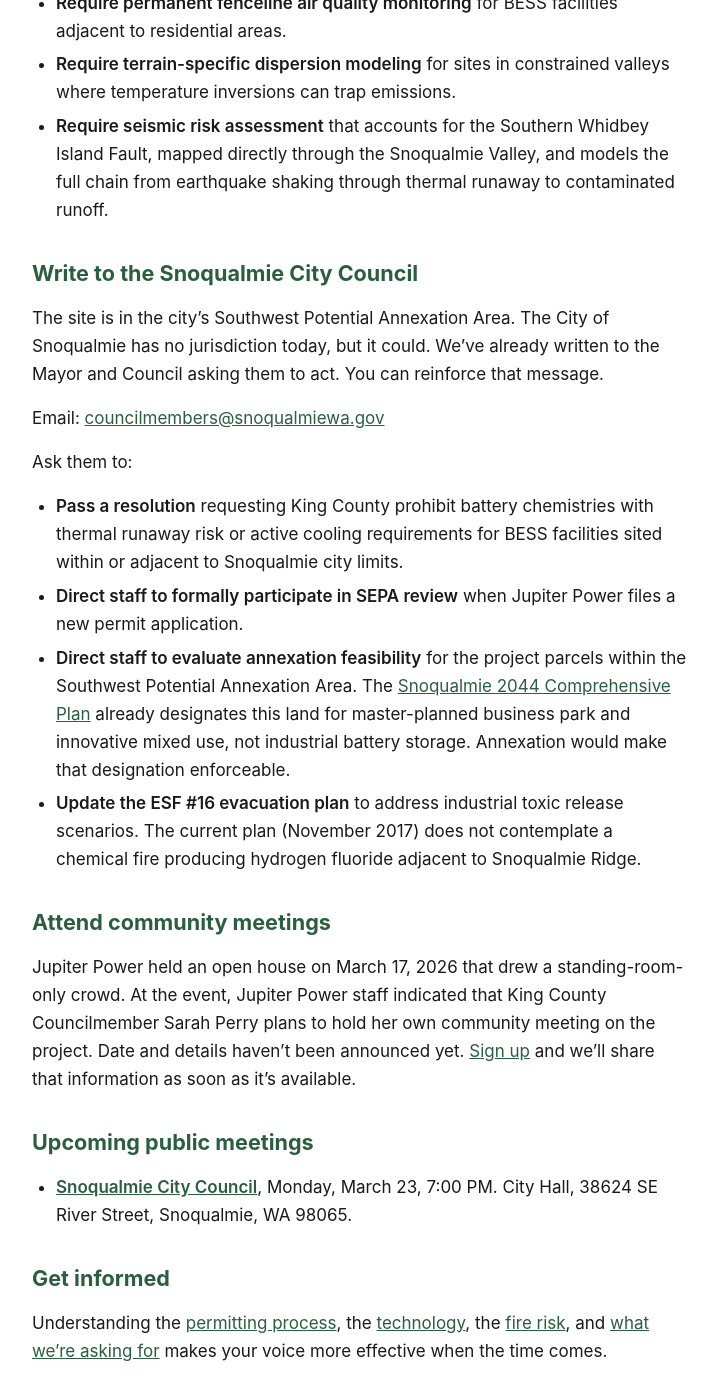
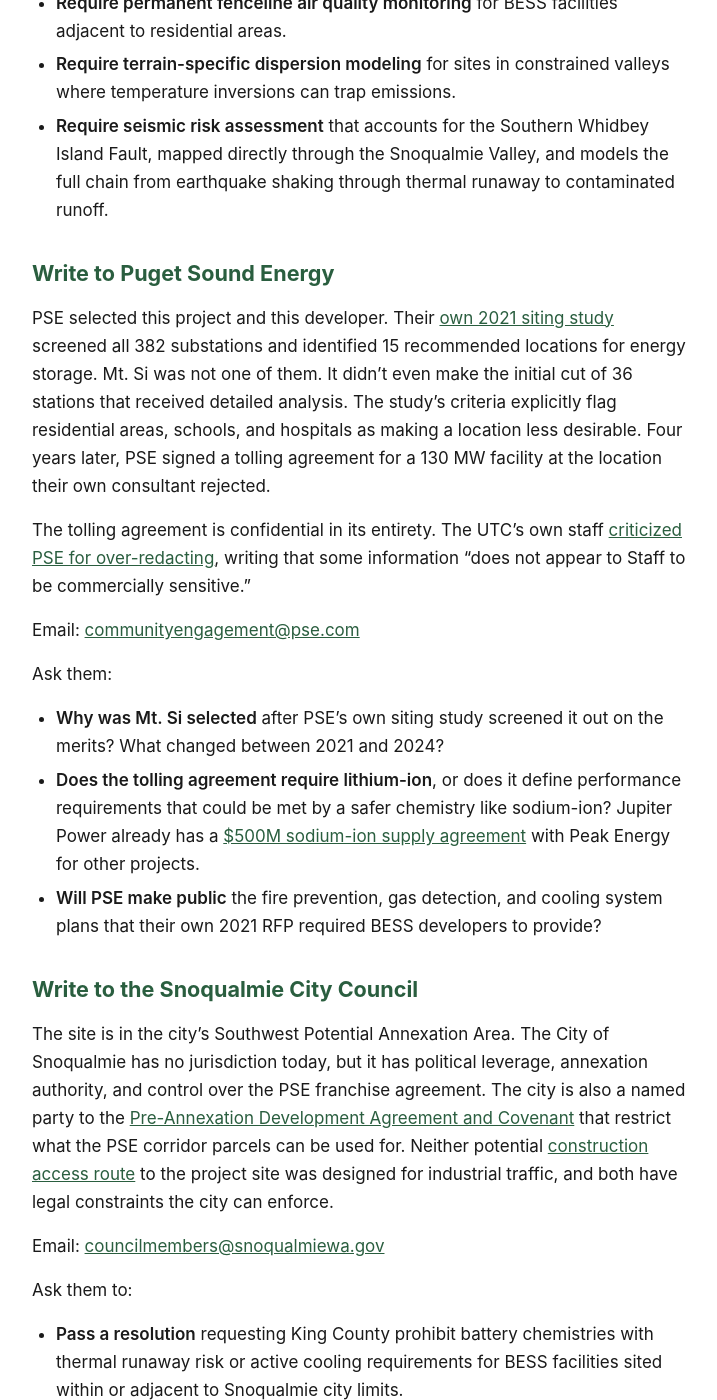
Before and after one commit to calef/cascadia-ridge-bess, a Jekyll site: the page built from _pages/take-action.md, in a window 1280 px wide and 1400 px high, scrolled down 933 px. Shown: the whole window, without its empty margins (280-997 px from the left). Built offline with Jekyll 4.4.1, drawn with Linux system fonts in a browser that asks for light colours; some of the changed text lies outside the part shown.

Commit message:
Deploy site 2026-03-29-140351

```diff
--- a/_pages/take-action.md
+++ b/_pages/take-action.md
@@ -22,33 +22,54 @@ Ask them to amend Ordinance 19824 to:
 - **Require terrain-specific dispersion modeling** for sites in constrained valleys where temperature inversions can trap emissions.
 - **Require seismic risk assessment** that accounts for the Southern Whidbey Island Fault, mapped directly through the Snoqualmie Valley, and models the full chain from earthquake shaking through thermal runaway to contaminated runoff.
 
+## Write to Puget Sound Energy
+
+PSE selected this project and this developer. Their [own 2021 siting study](/project#siting-study) screened all 382 substations and identified 15 recommended locations for energy storage. Mt. Si was not one of them. It didn't even make the initial cut of 36 stations that received detailed analysis. The study's criteria explicitly flag residential areas, schools, and hospitals as making a location less desirable. Four years later, PSE signed a tolling agreement for a 130 MW facility at the location their own consultant rejected.
+
+The tolling agreement is confidential in its entirety. The UTC's own staff [criticized PSE for over-redacting](/ceta#transparency), writing that some information "does not appear to Staff to be commercially sensitive."
+
+Email: [communityengagement@pse.com](mailto:communityengagement@pse.com)
+
+Ask them:
+
+- **Why was Mt. Si selected** after PSE's own siting study screened it out on the merits? What changed between 2021 and 2024?
+- **Does the tolling agreement require lithium-ion**, or does it define performance requirements that could be met by a safer chemistry like sodium-ion? Jupiter Power already has a [$500M sodium-ion supply agreement](https://www.prnewswire.com/news-releases/peak-energy-signs-4-75-gwh-contract-with-jupiter-power-for-industry-leading-sodium-ion-battery-storage-systems-302612467.html) with Peak Energy for other projects.
+- **Will PSE make public** the fire prevention, gas detection, and cooling system plans that their own 2021 RFP required BESS developers to provide?
+
 ## Write to the Snoqualmie City Council
 
-The site is in the city's Southwest Potential Annexation Area. The City of Snoqualmie has no jurisdiction today, but it could. We've already written to the Mayor and Council asking them to act. You can reinforce that message.
+The site is in the city's Southwest Potential Annexation Area. The City of Snoqualmie has no jurisdiction today, but it has political leverage, annexation authority, and control over the PSE franchise agreement. The city is also a named party to the [Pre-Annexation Development Agreement and Covenant](/recorded-documents) that restrict what the PSE corridor parcels can be used for. Neither potential [construction access route](/recorded-documents/#access-road) to the project site was designed for industrial traffic, and both have legal constraints the city can enforce.
 
 Email: [councilmembers@snoqualmiewa.gov](mailto:councilmembers@snoqualmiewa.gov)
 
 Ask them to:
 
 - **Pass a resolution** requesting King County prohibit battery chemistries with thermal runaway risk or active cooling requirements for BESS facilities sited within or adjacent to Snoqualmie city limits.
+- **Enforce the PADA and Covenant restrictions** on the PSE corridor parcels. BESS construction traffic is not authorized under the existing development agreements, and the city has standing to say so.
 - **Direct staff to formally participate in SEPA review** when Jupiter Power files a new permit application.
 - **Direct staff to evaluate annexation feasibility** for the project parcels within the Southwest Potential Annexation Area. The [Snoqualmie 2044 Comprehensive Plan](https://snoqualmiewa.gov/1070/Snoqualmie-Comprehensive-Plan-2044) already designates this land for master-planned business park and innovative mixed use, not industrial battery storage. Annexation would make that designation enforceable.
 - **Update the ESF #16 evacuation plan** to address industrial toxic release scenarios. The current plan (November 2017) does not contemplate a chemical fire producing hydrogen fluoride adjacent to Snoqualmie Ridge.
 
-## Attend community meetings
+## Write to the Snoqualmie Valley School District
 
-Jupiter Power held an open house on March 17, 2026 that drew a standing-room-only crowd. At the event, Jupiter Power staff indicated that King County Councilmember Sarah Perry plans to hold her own community meeting on the project. Date and details haven't been announced yet. [Sign up](/subscribe) and we'll share that information as soon as it's available.
+Cascade View Elementary is approximately half a mile from the proposed facility. School bus routes on Snoqualmie Parkway pass within 0.1 miles. PSE's own siting study flagged schools as making a location less desirable for energy storage. The district has standing to comment on impacts to student safety during the SEPA review.
 
-## Upcoming public meetings
+Email Superintendent Dan Schlotfeldt: [schlotfeldtd@svsd410.org](mailto:schlotfeldtd@svsd410.org)
 
-- **[Snoqualmie City Council](https://www.snoqualmiewa.gov/Calendar.aspx?EID=3178&month=3&year=2026&day=17&calType=0)**, Monday, March 23, 7:00 PM. City Hall, 38624 SE River Street, Snoqualmie, WA 98065.
+Email the school board: [svsdinfo@svsd410.org](mailto:svsdinfo@svsd410.org)
+
+Ask them to:
+
+- **Participate in the SEPA review** when Jupiter Power refiles. A comment from the school district on student safety carries institutional weight that individual comments cannot.
+- **Evaluate emergency preparedness** for a lithium-ion battery fire during school hours. If hydrogen fluoride is produced, what is the protocol for students and staff? Can school HVAC systems switch to recirculation-only mode? If shelter-in-place isn't viable, what are the evacuation options?
+- **Review the Kent School District's response** to the Kingfisher BESS proposal near Mattson Middle School. The Kent board passed a formal resolution opposing the project on student safety grounds.
+
+## Comment during SEPA review
+
+When Jupiter Power refiles their permit, King County will open a 21-day public comment window. This is the primary formal opportunity for public input. The comments submitted during that period form the legal record. If an issue isn't raised during SEPA comments, it cannot be raised later in an appeal. We'll send an alert when the window opens.
+
+**[Read our guide on how to write an effective SEPA comment](/sepa-comments).** It covers the legal standard, the checklist elements relevant to this project, what makes a comment effective, and what to avoid. You don't need to cover everything. One well-supported comment on a single topic is more valuable than a vague letter touching all of them. Start drafting now so you're ready the day the window opens.
 
 ## Get informed
 
-Understanding the [permitting process](/permitting), the [technology](/battery-technology), the [fire risk](/fire-risk), and [what we're asking for](/what-we-are-asking) makes your voice more effective when the time comes.
-
-## Comment during SEPA review
-
-When Jupiter Power refiles their permit, King County will open a 21-day public comment window. This is the primary formal opportunity for public input. We'll send an alert when it opens.
-
-**[Read our guide on how to write an effective SEPA comment](/sepa-comments).** It covers the legal standard, the checklist elements relevant to this project, what makes a comment effective, and what to avoid. Start drafting now so you're ready the day the window opens.
+Understanding the [permitting process](/permitting), the [technology](/battery-technology), the [fire risk](/fire-risk), the [site and environment](/site-and-environment), and [what we're asking for](/what-we-are-asking) makes your voice more effective when the time comes.
```
